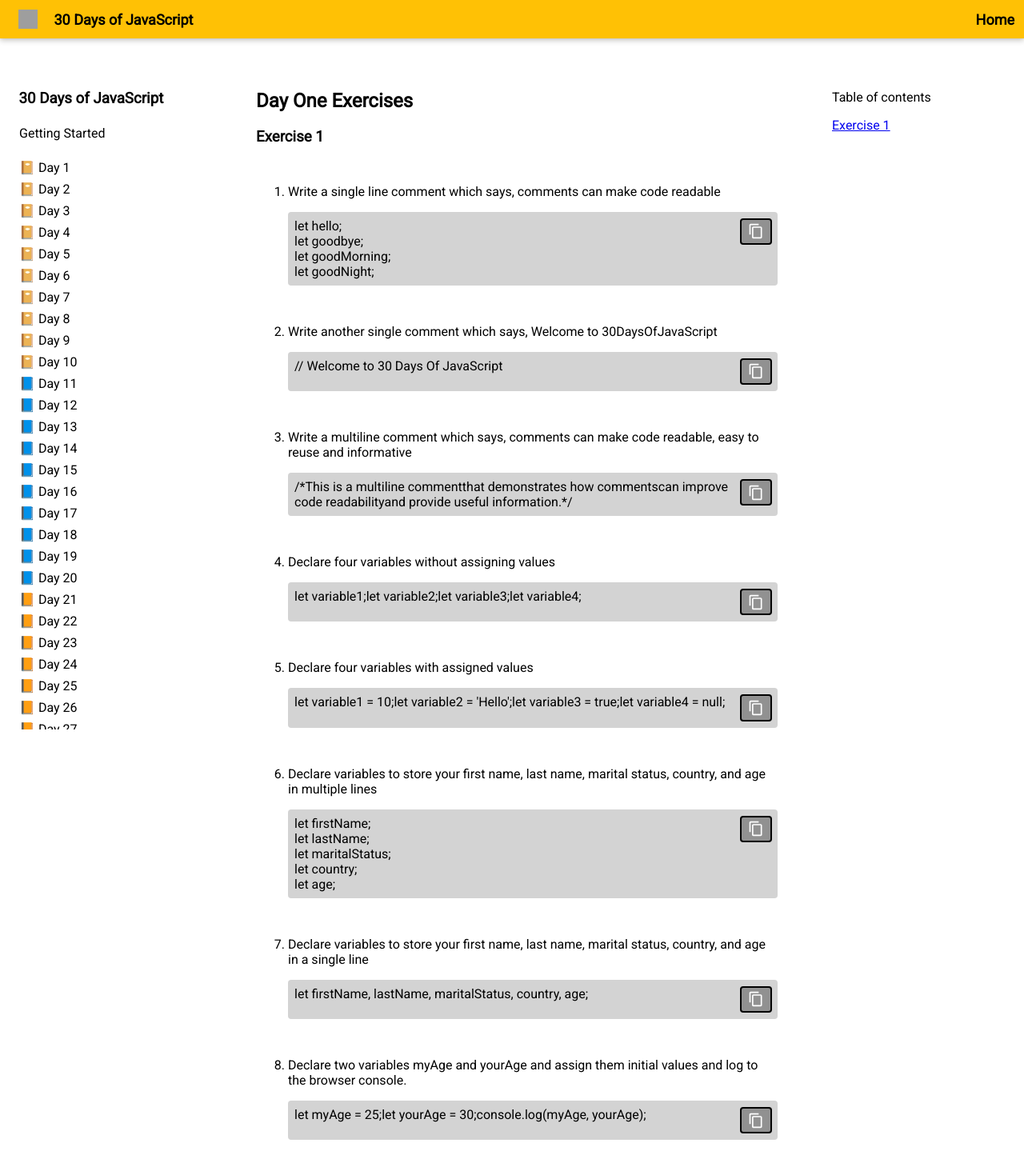
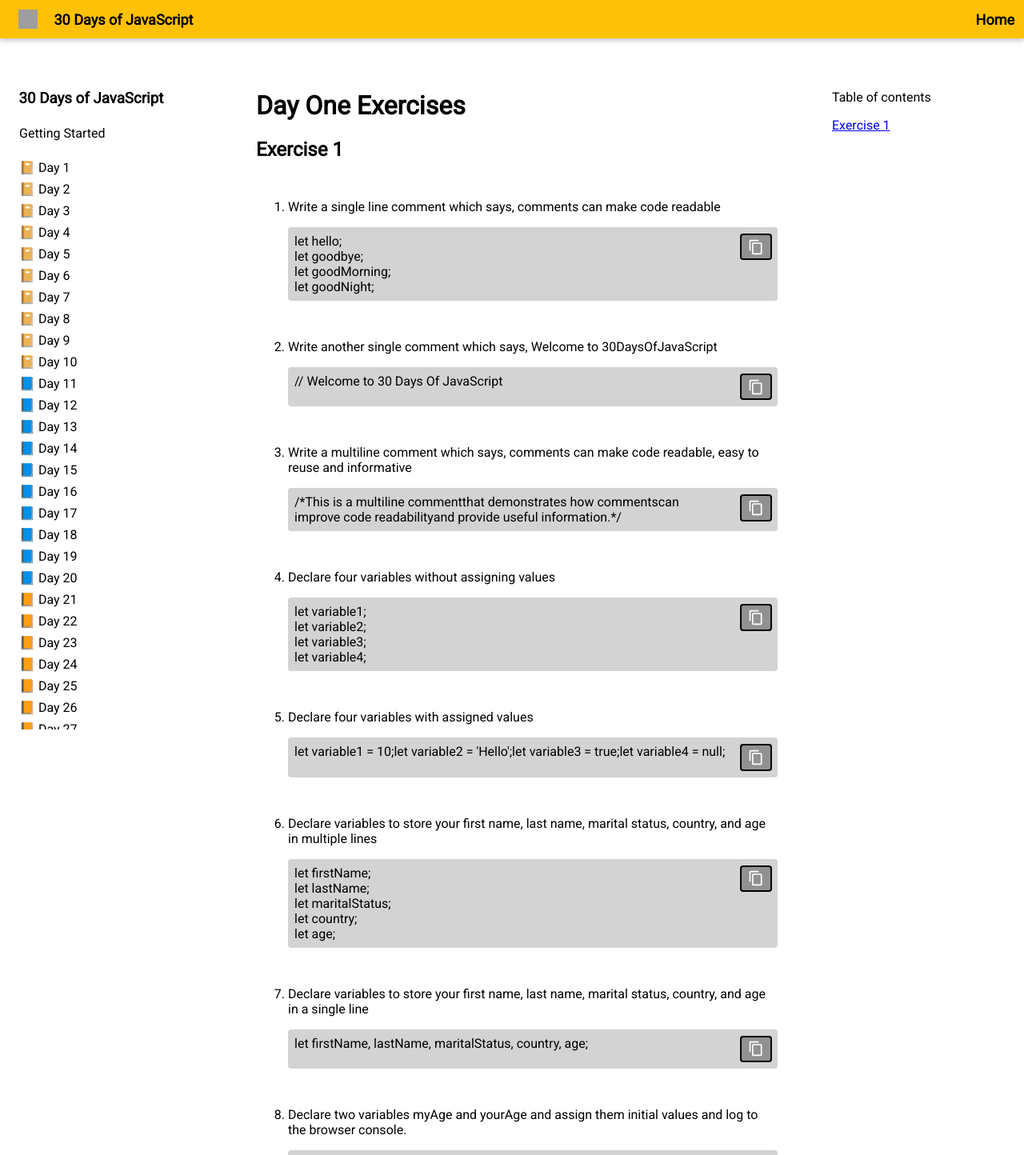
Before and after one commit to Andrew-Neely-82/thirty-days-of-js, a React (Create React App) app: page /day1 in a window 1280 px wide. Shown: the top 1444 px of the page at 80% size. Built offline with nearby package versions, Linux system fonts and the light colour scheme; grey boxes are pictures that could not be loaded.

Commit message:
updated some components and AOO's for proper displaying

```diff
--- a/src/App.scss
+++ b/src/App.scss
@@ -67,6 +67,7 @@ h3 {
 
         .codeblock {
           z-index: -15;
+          text-wrap: balance;
 
           .pre {
             align-items: flex-start;
--- a/src/pages/dayOne/DayOne.jsx
+++ b/src/pages/dayOne/DayOne.jsx
@@ -1,15 +1,15 @@
 import PageWithOneExercise from "../../components/pageNav/PageWithOneExercise";
 import QaPairs from "../../components/qaPairs/QaPairs";
-import { qaPairs } from "./work";
+import { exerciseOne } from "./work";
 
 const DayOne = () => {
   return (
     <div className="Day" id="exerciseOne">
       <div className="Day_content">
-        <h2>Day One Exercises</h2>
-        <h3>Exercise 1</h3>
+        <h1>Day One Exercises</h1>
+        <h2>Exercise 1</h2>
         <ol>
-          <QaPairs code={qaPairs} />
+          <QaPairs code={exerciseOne} />
         </ol>
       </div>
       <PageWithOneExercise />
--- a/src/pages/dayOne/work.js
+++ b/src/pages/dayOne/work.js
@@ -41,7 +41,7 @@ let firstName, lastName, maritalStatus, country, ageInline;
 let myAge = 33;
 console.log(myAge);
 
-export const qaPairs = [
+export const exerciseOne = [
   {
     q: "Write a single line comment which says, comments can make code readable",
     a: "let hello;\nlet goodbye;\nlet goodMorning;\nlet goodNight;",
@@ -56,7 +56,10 @@ export const qaPairs = [
   },
   {
     q: "Declare four variables without assigning values",
-    a: ["let variable1;", "let variable2;", "let variable3;", "let variable4;"],
+    a: `let variable1;
+let variable2;
+let variable3;
+let variable4;`,
   },
   {
     q: "Declare four variables with assigned values",
@@ -72,7 +75,9 @@ export const qaPairs = [
   },
   {
     q: "Declare two variables myAge and yourAge and assign them initial values and log to the browser console.",
-    a: ["let myAge = 25;", "let yourAge = 30;", "console.log(myAge, yourAge);"],
+    a: `let myAge = 25;
+let yourAge = 30;
+console.log(myAge, yourAge);"`,
   },
 ];
 
--- a/src/pages/dayThree/DayThree.jsx
+++ b/src/pages/dayThree/DayThree.jsx
@@ -7,7 +7,7 @@ const DayThree = () => {
   return (
     <div className="Day">
       <div className="Day_content">
-        <h2>Day Three Exercises</h2>
+        <h1>Day Three Exercises</h1>
         <h3 id="exerciseOne">Exercise 1</h3>
         <ol>
           <QaPairs code={exerciseOne} />
--- a/src/pages/dayTwo/DayTwo.jsx
+++ b/src/pages/dayTwo/DayTwo.jsx
@@ -8,16 +8,16 @@ const DayTwo = () => {
   return (
     <div className="Day">
       <div className="Day_content">
-        <h2>Day Two Exercises</h2>
-        <h3 id="exerciseOne">Exercise 1</h3>
+        <h1>Day Two Exercises</h1>
+        <h2 id="exerciseOne">Exercise 1</h2>
         <ol>
           <QaPairs code={exerciseOne} />
         </ol>
-        <h3 id="exerciseTwo">Exercise 2</h3>
+        <h2 id="exerciseTwo">Exercise 2</h2>
         <ol>
           <QaPairs code={exerciseTwo} />
         </ol>
-        <h3 id="exerciseThree">Exercise 3</h3>
+        <h2 id="exerciseThree">Exercise 3</h2>
         <ol>
           <QaPairs code={exerciseThree} />
         </ol>
--- a/src/pages/home/Home.jsx
+++ b/src/pages/home/Home.jsx
@@ -37,7 +37,7 @@ const Home = () => {
           </li>
         </ul>
         <h2>Support</h2>
-        <p>You can support the orginal author to produce more educational materials</p>
+        <p>You can support the original author to produce more educational materials</p>
         <a href={paypalLink} target="_blank" rel="noreferrer">
           <img src={paypal} alt="paypal" />
         </a>
```
Also changed, not shown: src/pages/dayThree/exerciseTwo.js (+21 -0 lines).
